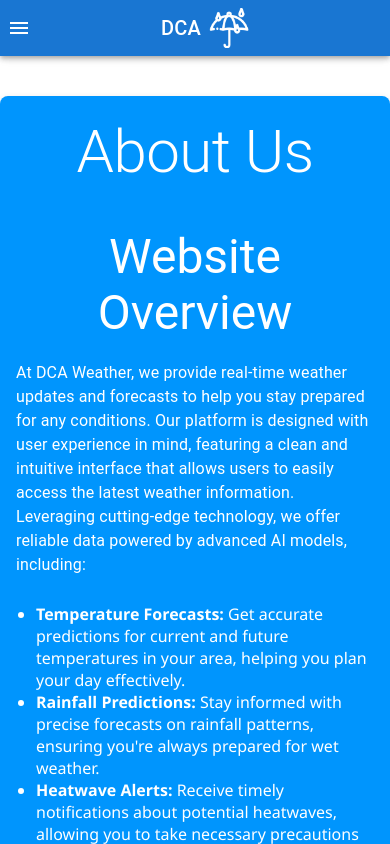
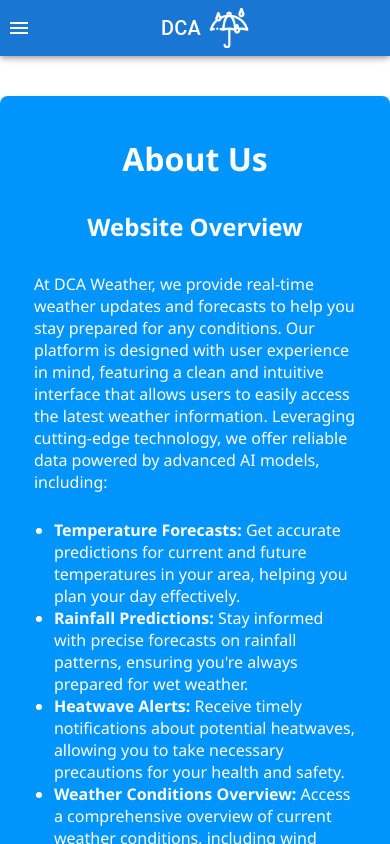
Before and after one commit to joonochakma/weather-prediction-stack, a React (Create React App) app in the folder weather_website/: page /about in a window 390 px wide. Built offline with nearby package versions, Linux system fonts and the light colour scheme; no server answers.

Commit message:
responsiveness added

```diff
--- a/weather_website/src/pages/about/About.css
+++ b/weather_website/src/pages/about/About.css
@@ -14,12 +14,32 @@ body {
   box-shadow: 0 4px 8px rgba(0, 0, 0, 0.2);
 }
 
+/* Styles for the main title of the About section */
+.about-title {
+  font-size: 2.5rem;
+  color: #fff;
+  text-align: center;
+  margin-bottom: 20px;
+}
+
+/* Styles for the section titles */
+.about-sub-title {
+  margin-top: 40px;
+  font-size: 2rem;
+  color: #fff;
+  text-align: center;
+  margin-bottom: 20px;
+}
+
 /* Styles for the list of features in the overview */
 .overview-list {
   list-style-type: disc;
   margin-left: 20px;
   color: #fff;
   padding: 10px 0;
+  font-size: 1.1rem;
+  padding-left: 5%;
+  padding-right: 5%;
 }
 
 /* General styles for the overview text */
@@ -28,6 +48,8 @@ body {
   margin: 20px 0;
   font-size: 1.1rem;
   color: #fff;
+  padding-left: 5%;
+  padding-right: 5%;
 }
 
 /* Styles for the team description section */
@@ -63,9 +85,26 @@ body {
 
 /* Responsive styles for smaller screens */
 @media (max-width: 600px) {
+  .about-title {
+    font-size: 2rem;
+    margin-bottom: 15px;
+  }
+
+  .about-sub-title {
+    margin-top: 30px;
+    font-size: 1.5rem;
+    margin-bottom: 10px;
+  }
+
+  .overview-list {
+    font-size: 1rem;
+    margin-bottom: 10px;
+  }
+
   .overview-text,
   .team-description {
     font-size: 1rem;
+    margin: 10px 0;
   }
 
   .team-container {
--- a/weather_website/src/pages/about/About.js
+++ b/weather_website/src/pages/about/About.js
@@ -7,29 +7,20 @@ function About() {
   return (
     <Container maxWidth="lg" className="about-container">
       {/* Header for the About section */}
-      <Typography variant="h2" component="h1" align="center" gutterBottom>
-        About Us
-      </Typography>
+      <h1 align="center" className="about-title">About Us</h1>
 
       {/* Subheading for the website overview */}
-      <Typography
-        variant="h3"
-        component="h3"
-        align="center"
-        className="overview-text"
-      >
-        Website Overview
-      </Typography>
+      <h2 align="center" className="about-sub-title">Website Overview</h2>
 
       {/* Brief description of the website's purpose and features */}
-      <Typography variant="body1" align="left" className="overview-text">
+      <p align="left" className="overview-text">
         At DCA Weather, we provide real-time weather updates and forecasts to
         help you stay prepared for any conditions. Our platform is designed with
         user experience in mind, featuring a clean and intuitive interface that
         allows users to easily access the latest weather information. Leveraging
         cutting-edge technology, we offer reliable data powered by advanced AI
         models, including:
-      </Typography>
+      </p>
 
       {/* List of key features offered by the website */}
       <ul className="overview-list">
@@ -56,30 +47,23 @@ function About() {
       </ul>
 
       {/* Additional details about the technology stack used */}
-      <Typography variant="body1" align="left" className="overview-text">
+      <p align="left" className="overview-text">
         Built using React for a responsive front end and FastAPI for a robust
         back end, DCA Weather ensures fast and efficient data retrieval. Our
         platform is committed to delivering the most accurate and up-to-date
         weather information, making us your trusted source for all things
         weather. Whether you’re planning a trip, heading out for the day, or
         just curious about the weather, DCA Weather has you covered.
-      </Typography>
+      </p>
 
       {/* Section header for the team information */}
-      <Typography
-        variant="h3"
-        component="h3"
-        align="center"
-        className="team-description"
-      >
-        Our Team
-      </Typography>
+      <h3 align="center" className="about-sub-title">Our Team</h3>
 
       {/* Brief description of the team members and their contributions */}
-      <Typography variant="body1" align="center" className="team-description">
+      <p align="center" className="team-description">
         We are a dedicated team of three members working on this project, each
         bringing unique skills and perspectives:
-      </Typography>
+      </p>
 
       {/* Container for team member cards */}
       <div className="team-container">
@@ -89,7 +73,7 @@ function About() {
             <Typography variant="h6">Joono Chakma</Typography>
             <Typography variant="body2">ID: 104582560</Typography>
             <Typography variant="body2">
-              Joono handles the header, body, backend, API, and model
+              Joono handles data visualisation, body, backend, API, and model
               integration, ensuring smooth functionality throughout the website.
             </Typography>
           </CardContent>
@@ -111,8 +95,7 @@ function About() {
             <Typography variant="h6">Nirachorn Boonnoul</Typography>
             <Typography variant="body2">ID: 104349778</Typography>
             <Typography variant="body2">
-              Nirachorn focuses on the FAQ, report, frontend, and descriptions
-              for heatwave and weather conditions, enhancing user experience and
+              Nirachorn focuses on header, FAQ, frontend & backend of models' prediction, enhancing user experience and
               information accessibility.
             </Typography>
           </CardContent>
```
